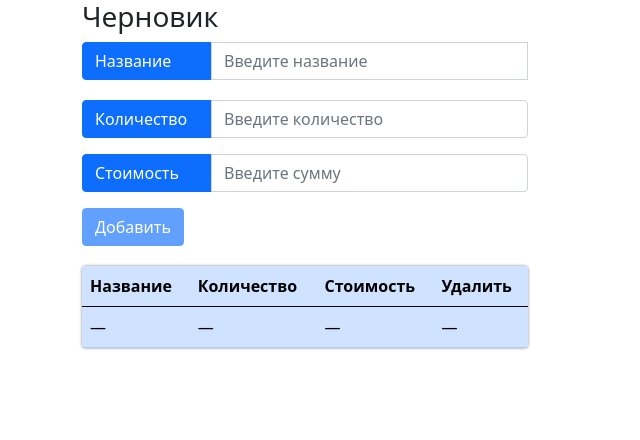
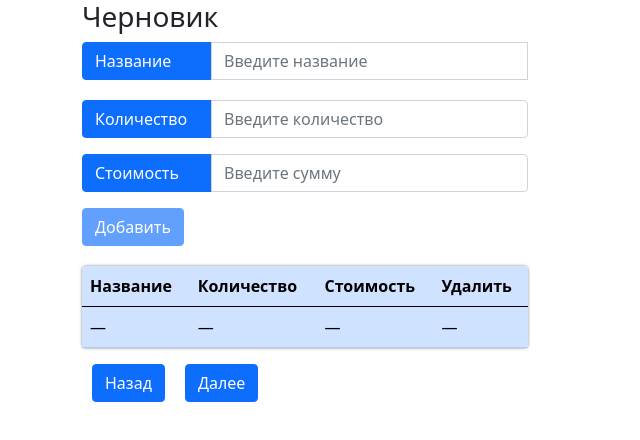
Before and after one commit to kominov/Portfolio1, a React (Create React App) app: page /data in a window 1280 px wide. Shown: the top 440 px of the page, without its empty margins (0-640 px from the left). Built offline with nearby package versions, Linux system fonts and the light colour scheme.

Commit message:
edited dataPage. edited validation

```diff
--- a/src/components/Data/Data.tsx
+++ b/src/components/Data/Data.tsx
@@ -2,8 +2,9 @@ import React, { useEffect, useRef, useState } from 'react'
 import { IData, IDataErrors } from '../../interfaces';
 import s from './Data.module.css'
 import classNames from 'classnames'
+import {useHistory} from 'react-router-dom'
 export const Data: React.FC = () => {
-
+    const history = useHistory();
     //стейт для инпутов
     const [dataInput, setDataInput] = useState<IData>({
         name: "", amount: "", cost: "", key: Date.now()
@@ -45,10 +46,12 @@ export const Data: React.FC = () => {
             btnValid: false
         })
     }
+    //удаляем данные из таблицы
     const deleteDataHandler = (event: React.MouseEvent, id: number) => {
-        setDataDraw(prev => prev.filter(item => item.key !==id))
+        setDataDraw(prev => prev.filter(item => item.key !== id))
     }
 
+    //проверяем импуты на соответствие
     const validateInputValue = (inputName: string, inputValue: string) => {
         let errorMessage = errors.errorMessage;
         let validationName = errors.validationName;
@@ -86,15 +89,13 @@ export const Data: React.FC = () => {
         })
 
     }
-
-
+    //Устанавливаем css свойства
     const errorClass = (touched: boolean) => {
         return (classNames({
             ["has-error "]: !touched,
             ["is-valid"]: !!touched,
         }))
     }
-    console.log(errors.btnValid)
 
     return (
         <div className={s.data__inner}>
@@ -169,12 +170,17 @@ export const Data: React.FC = () => {
                                     <td>{dataDraw.cost}</td>
                                     <td>{dataDraw.amount}</td>
                                     <td><i className={`material-icons ${s.id__icon}`}
-                                onClick={event =>deleteDataHandler(event, dataDraw.key)}>delete</i></td>
+                                        onClick={event => deleteDataHandler(event, dataDraw.key)}>delete</i></td>
                                 </tr>
                             )))}
                     </tbody>
                 </table>
-        </div>
+            </div>
+
+            <button onClick={()=>{history.push('/')}} className="m2 btn btn-primary"
+            >Назад</button>
+            <button  className="m2 btn btn-primary"
+            >Далее</button>
         </div >
     )
 }
--- a/src/index.css
+++ b/src/index.css
@@ -23,3 +23,6 @@
     border-color: #843534;
     box-shadow: inset 0 1px 1px rgb(0 0 0 / 8%), 0 0 6px #ce8483;
 }
+.m2{
+    margin: 0 10px;
+}
```
